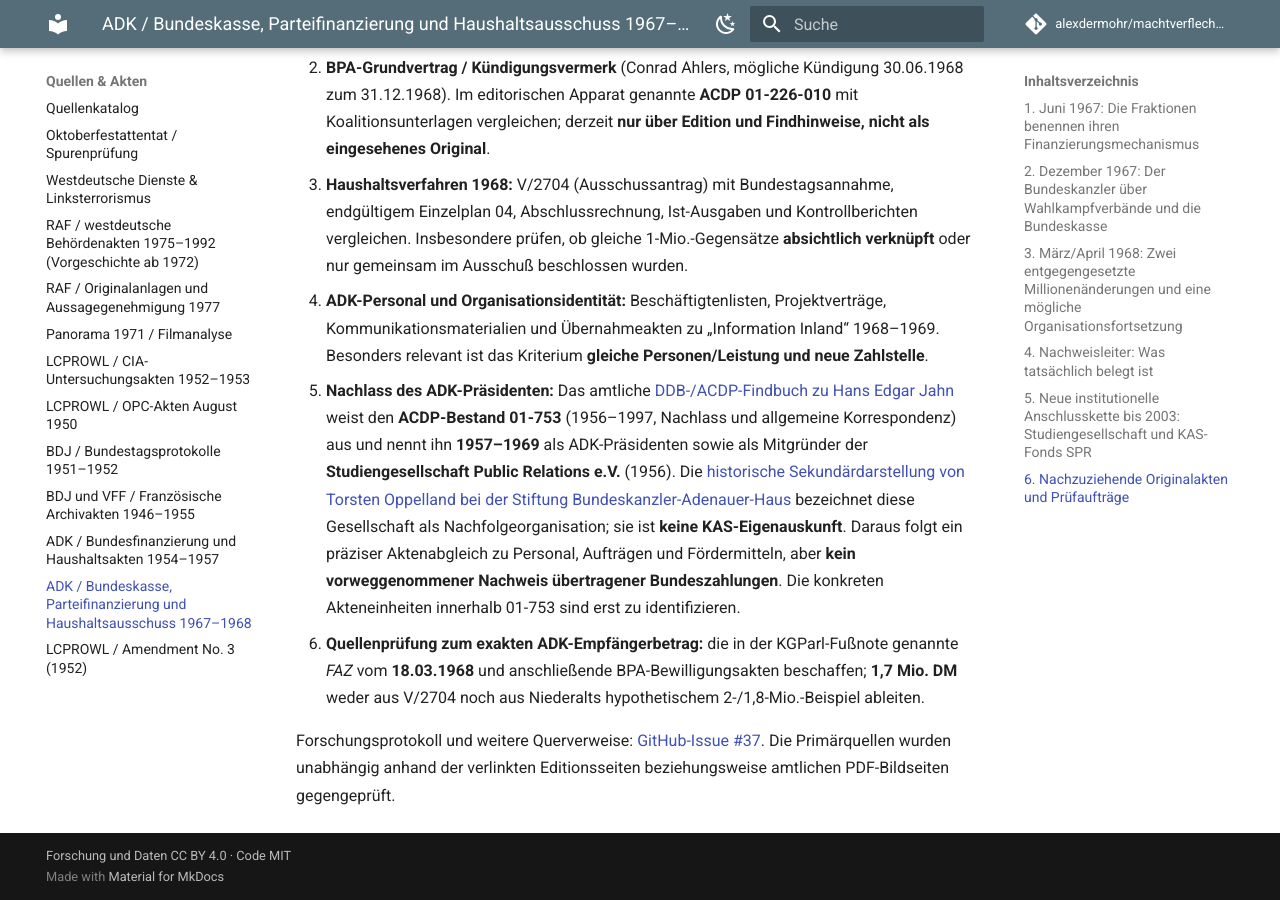
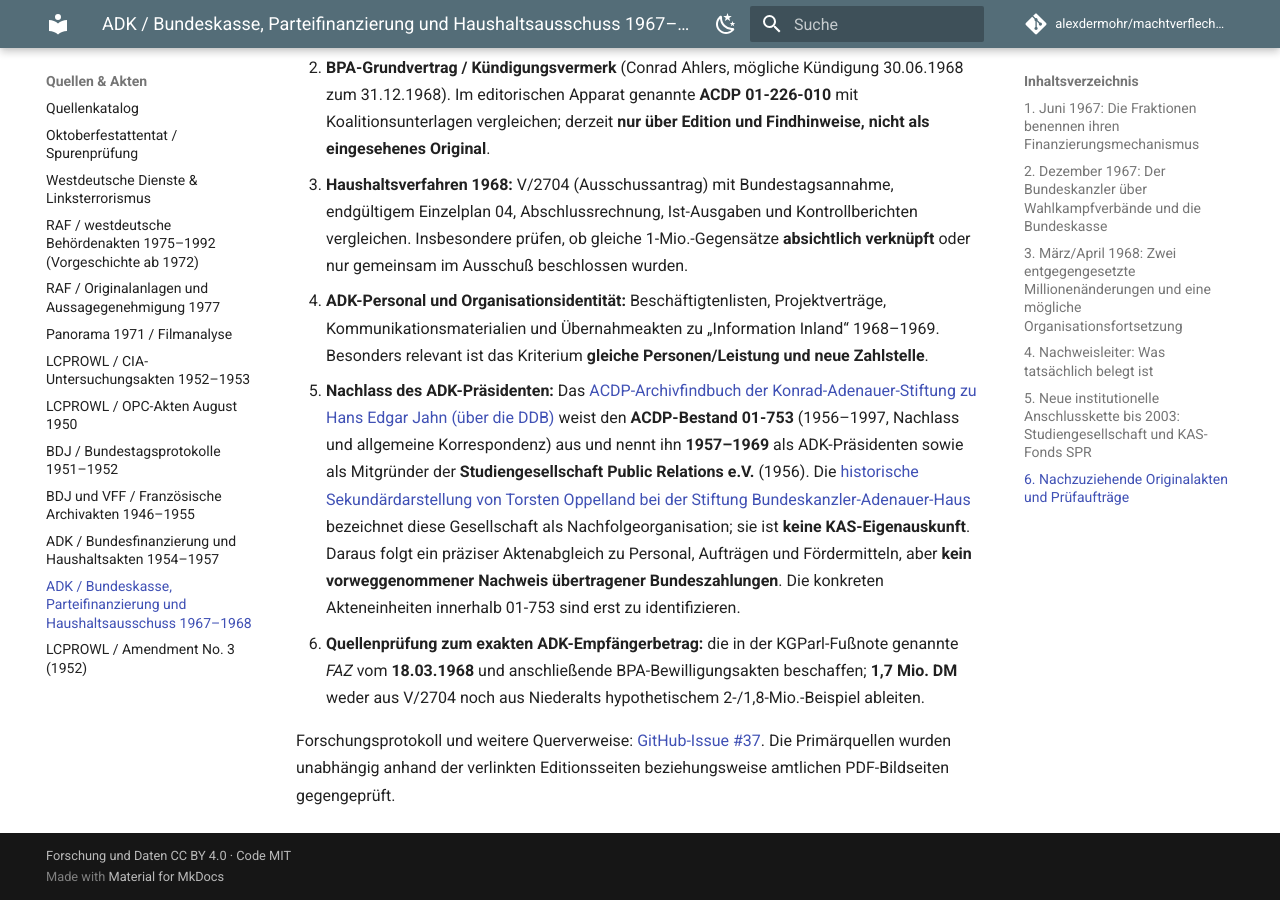
Before and after one commit to alexdermohr/machtverflechtungen, an MkDocs documentation site: the page built from docs/quellen/adk-parteifinanzierung-bundeskasse-1967-1968.md, in a window 1280 px wide and 900 px high, scrolled down 8487 px. Built offline with MkDocs 1.6.1 and Material for MkDocs 9.7.7, drawn with Linux system fonts in a browser that asks for light colours; comment, search, counter and statistics services are not loaded.

Commit message:
fix: ACDP-KAS-Archivfindbuch präzise zuordnen

```diff
--- a/docs/quellen/adk-parteifinanzierung-bundeskasse-1967-1968.md
+++ b/docs/quellen/adk-parteifinanzierung-bundeskasse-1967-1968.md
@@ -114,7 +114,7 @@ Die damit zunächst dokumentierte **Organisations- und Fondsfolge** lautet: staa
 2. **BPA-Grundvertrag / Kündigungsvermerk** (Conrad Ahlers, mögliche Kündigung 30.06.1968 zum 31.12.1968). Im editorischen Apparat genannte **ACDP 01-226-010** mit Koalitionsunterlagen vergleichen; derzeit **nur über Edition und Findhinweise, nicht als eingesehenes Original**.
 3. **Haushaltsverfahren 1968:** V/2704 (Ausschussantrag) mit Bundestagsannahme, endgültigem Einzelplan 04, Abschlussrechnung, Ist-Ausgaben und Kontrollberichten vergleichen. Insbesondere prüfen, ob gleiche 1-Mio.-Gegensätze **absichtlich verknüpft** oder nur gemeinsam im Ausschuß beschlossen wurden.
 4. **ADK-Personal und Organisationsidentität:** Beschäftigtenlisten, Projektverträge, Kommunikationsmaterialien und Übernahmeakten zu „Information Inland“ 1968–1969. Besonders relevant ist das Kriterium **gleiche Personen/Leistung und neue Zahlstelle**.
-5. **Nachlass des ADK-Präsidenten:** Das amtliche [DDB-/ACDP-Findbuch zu Hans Edgar Jahn](https://www.deutsche-digitale-bibliothek.de/item/QOGR554PFIRMOMWFY2VPGK24GZ6SUU2G) weist den **ACDP-Bestand 01-753** (1956–1997, Nachlass und allgemeine Korrespondenz) aus und nennt ihn **1957–1969** als ADK-Präsidenten sowie als Mitgründer der **Studiengesellschaft Public Relations e.V.** (1956). Die [historische Sekundärdarstellung von Torsten Oppelland bei der Stiftung Bundeskanzler-Adenauer-Haus](https://www.konrad-adenauer.de/seite/arbeitsgemeinschaft-demokratischer-kreise/) bezeichnet diese Gesellschaft als Nachfolgeorganisation; sie ist **keine KAS-Eigenauskunft**. Daraus folgt ein präziser Aktenabgleich zu Personal, Aufträgen und Fördermitteln, aber **kein vorweggenommener Nachweis übertragener Bundeszahlungen**. Die konkreten Akteneinheiten innerhalb 01-753 sind erst zu identifizieren.
+5. **Nachlass des ADK-Präsidenten:** Das [ACDP-Archivfindbuch der Konrad-Adenauer-Stiftung zu Hans Edgar Jahn (über die DDB)](https://www.deutsche-digitale-bibliothek.de/item/QOGR554PFIRMOMWFY2VPGK24GZ6SUU2G) weist den **ACDP-Bestand 01-753** (1956–1997, Nachlass und allgemeine Korrespondenz) aus und nennt ihn **1957–1969** als ADK-Präsidenten sowie als Mitgründer der **Studiengesellschaft Public Relations e.V.** (1956). Die [historische Sekundärdarstellung von Torsten Oppelland bei der Stiftung Bundeskanzler-Adenauer-Haus](https://www.konrad-adenauer.de/seite/arbeitsgemeinschaft-demokratischer-kreise/) bezeichnet diese Gesellschaft als Nachfolgeorganisation; sie ist **keine KAS-Eigenauskunft**. Daraus folgt ein präziser Aktenabgleich zu Personal, Aufträgen und Fördermitteln, aber **kein vorweggenommener Nachweis übertragener Bundeszahlungen**. Die konkreten Akteneinheiten innerhalb 01-753 sind erst zu identifizieren.
 6. **Quellenprüfung zum exakten ADK-Empfängerbetrag:** die in der KGParl-Fußnote genannte *FAZ* vom **18.03.1968** und anschließende BPA-Bewilligungsakten beschaffen; **1,7 Mio. DM** weder aus V/2704 noch aus Niederalts hypothetischem 2-/1,8-Mio.-Beispiel ableiten.
 
 Forschungsprotokoll und weitere Querverweise: [GitHub-Issue #37](https://github.com/alexdermohr/machtverflechtungen/issues/37). Die Primärquellen wurden unabhängig anhand der verlinkten Editionsseiten beziehungsweise amtlichen PDF-Bildseiten gegengeprüft.
```
Also changed, not shown: 1 other file.
